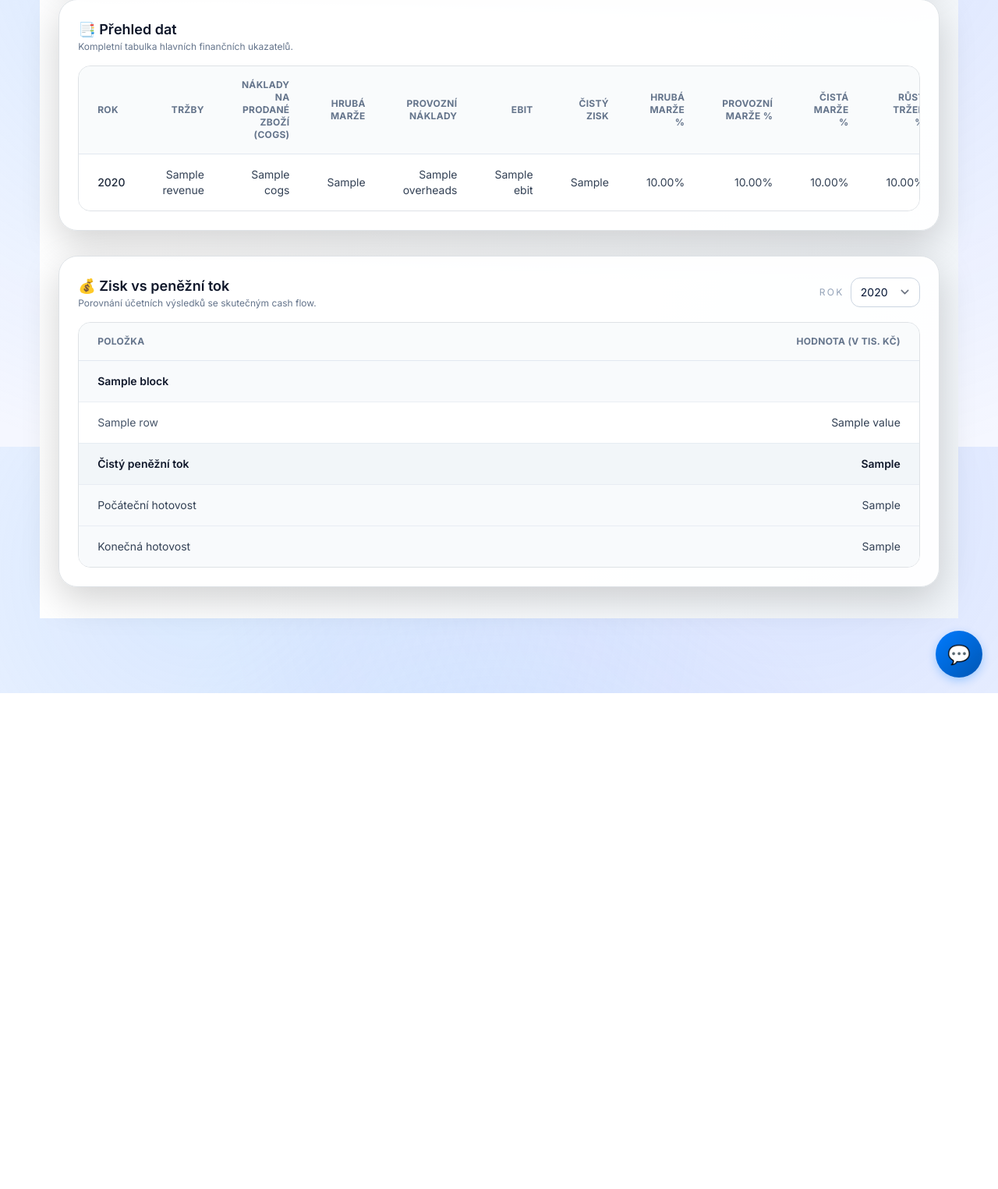
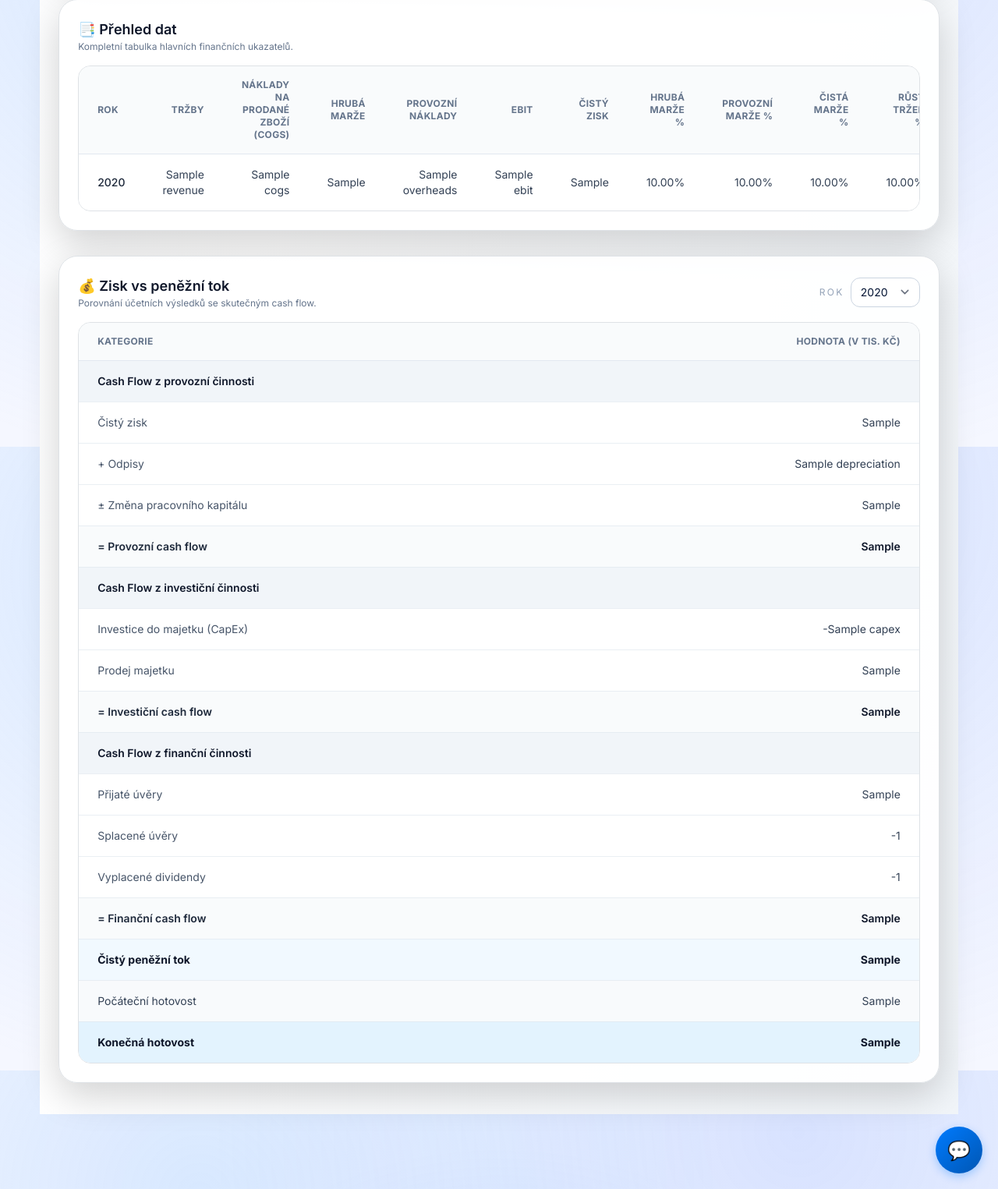
Before and after one commit to bodichek/scb_ai_refactor, a Django app: template templates/dashboard/index.html in a window 1280 px wide. Shown: the part 3427-4952 px from the top of the page at 78% size. Before the commit the page ends 4316 px from the top, so only its background shows below. Run offline with Django 5.2, Linux system fonts and the light colour scheme; the template is opened without the code that fills it: most values are stand-ins (such as "Sample title", 1, 10 or a date in 2020); parts of the project's set-up code (start-up, migrations or seed data) failed here and were passed over; some libraries are stand-ins or nearby versions.

Commit message:
Redesign tabulky 'Zisk vs peněžní tok' - čistší struktura
Změny:
1. Přepracován template cashflow_table.html podle Tailwind stylu
2. Změna z cashflow_table (blocks/rows) na přímé cashflow objekty
3. Struktura tabulky:
   - Cash Flow z provozní činnosti
     * Čistý zisk
     * + Odpisy
     * ± Změna pracovního kapitálu
     * = Provozní cash flow

   - Cash Flow z investiční činnosti
     * Investice do majetku (CapEx)
     * Prodej majetku
     * = Investiční cash flow

   - Cash Flow z finanční činnosti
     * Přijaté úvěry
     * Splacené úvěry
     * Vyplacené dividendy
     * = Finanční cash flow

   - Celkový součet:
     * Čistý peněžní tok
     * Počáteční hotovost
     * Konečná hotovost

4. Design vylepšení:
   - Kategorie mají tmavší pozadí (bg-slate-100/95)
   - Subpoložky jsou odsazeny (pl-8)
   - Mezivýsledky mírně zvýrazněny (pl-6, font-semibold)
   - Konečné součty zvýrazněny modrým pozadím (bg-sky-50/90, bg-sky-100/90)
   - Záporné hodnoty mají mínus prefix (CapEx, splacené úvěry, dividendy)

Všechny hodnoty přichází z calculate_cashflow() funkce, která již
byla opravena v předchozích commitech.

🤖 Generated with Claude Code
Co-Authored-By: Claude <noreply@anthropic.com>

```diff
--- a/templates/dashboard/partials/cashflow_table.html
+++ b/templates/dashboard/partials/cashflow_table.html
@@ -1,59 +1,84 @@
 {% load custom_tags %}
-{% if cashflow_table %}
+{% if cashflow %}
 <table class="min-w-full divide-y divide-slate-200 text-sm">
   <thead class="bg-slate-50/80 text-slate-500 uppercase tracking-wide text-xs">
     <tr>
-      <th class="px-4 py-3 text-left">Položka</th>
+      <th class="px-4 py-3 text-left">Kategorie</th>
       <th class="px-4 py-3 text-right">Hodnota (v tis. Kč)</th>
     </tr>
   </thead>
   <tbody class="divide-y divide-slate-200/70 bg-white/90">
-    {% for block in cashflow_table %}
-    <tr class="bg-slate-50/90 text-slate-900 font-semibold">
-      <td class="px-4 py-3" colspan="2">{{ block.title }}</td>
+    <!-- Provozní činnost -->
+    <tr class="bg-slate-100/95 text-slate-900 font-semibold">
+      <td class="px-4 py-3" colspan="2">Cash Flow z provozní činnosti</td>
     </tr>
-    {% for row in block.rows %}
     <tr>
-      <td class="px-4 py-3 text-slate-600">{{ row.label }}</td>
-      <td class="px-4 py-3 text-right {% if row.highlight %}font-semibold text-slate-900{% else %}text-slate-700{% endif %}">
-        {% if row.value is not None %}
-          {{ row.value|format_kc }}
-        {% else %}
-          <span class="text-slate-400">–</span>
-        {% endif %}
-      </td>
+      <td class="px-4 py-3 text-slate-600 pl-8">Čistý zisk</td>
+      <td class="px-4 py-3 text-right text-slate-700">{{ cashflow.net_profit|format_kc }}</td>
     </tr>
-    {% endfor %}
-    {% endfor %}
-    <tr class="bg-slate-100/90 font-semibold text-slate-900">
-      <td class="px-4 py-3">Čistý peněžní tok</td>
-      <td class="px-4 py-3 text-right">
-        {% if cashflow %}
-          {{ cashflow.net_cash_flow|format_kc }}
-        {% else %}
-          <span class="text-slate-400">–</span>
-        {% endif %}
-      </td>
+    <tr>
+      <td class="px-4 py-3 text-slate-600 pl-8">+ Odpisy</td>
+      <td class="px-4 py-3 text-right text-slate-700">{{ cashflow.depreciation|format_kc }}</td>
     </tr>
-    <tr class="bg-slate-50/90 text-slate-700">
-      <td class="px-4 py-3">Počáteční hotovost</td>
-      <td class="px-4 py-3 text-right">
-        {% if cashflow %}
-          {{ cashflow.cash_begin|format_kc }}
-        {% else %}
-          <span class="text-slate-400">–</span>
-        {% endif %}
-      </td>
+    <tr>
+      <td class="px-4 py-3 text-slate-600 pl-8">± Změna pracovního kapitálu</td>
+      <td class="px-4 py-3 text-right text-slate-700">{{ cashflow.working_capital_change|format_kc }}</td>
     </tr>
-    <tr class="bg-slate-50/90 text-slate-700">
-      <td class="px-4 py-3">Konečná hotovost</td>
-      <td class="px-4 py-3 text-right">
-        {% if cashflow %}
-          {{ cashflow.cash_end|format_kc }}
-        {% else %}
-          <span class="text-slate-400">–</span>
-        {% endif %}
-      </td>
+    <tr class="bg-slate-50/80">
+      <td class="px-4 py-3 font-semibold text-slate-800 pl-6">= Provozní cash flow</td>
+      <td class="px-4 py-3 text-right font-semibold text-slate-900">{{ cashflow.operating_cf|format_kc }}</td>
+    </tr>
+
+    <!-- Investiční činnost -->
+    <tr class="bg-slate-100/95 text-slate-900 font-semibold">
+      <td class="px-4 py-3" colspan="2">Cash Flow z investiční činnosti</td>
+    </tr>
+    <tr>
+      <td class="px-4 py-3 text-slate-600 pl-8">Investice do majetku (CapEx)</td>
+      <td class="px-4 py-3 text-right text-slate-700">-{{ cashflow.capex|format_kc }}</td>
+    </tr>
+    <tr>
+      <td class="px-4 py-3 text-slate-600 pl-8">Prodej majetku</td>
+      <td class="px-4 py-3 text-right text-slate-700">{{ cashflow.asset_sales|format_kc }}</td>
+    </tr>
+    <tr class="bg-slate-50/80">
+      <td class="px-4 py-3 font-semibold text-slate-800 pl-6">= Investiční cash flow</td>
+      <td class="px-4 py-3 text-right font-semibold text-slate-900">{{ cashflow.investing_cf|format_kc }}</td>
+    </tr>
+
+    <!-- Finanční činnost -->
+    <tr class="bg-slate-100/95 text-slate-900 font-semibold">
+      <td class="px-4 py-3" colspan="2">Cash Flow z finanční činnosti</td>
+    </tr>
+    <tr>
+      <td class="px-4 py-3 text-slate-600 pl-8">Přijaté úvěry</td>
+      <td class="px-4 py-3 text-right text-slate-700">{{ cashflow.loans_received|format_kc }}</td>
+    </tr>
+    <tr>
+      <td class="px-4 py-3 text-slate-600 pl-8">Splacené úvěry</td>
+      <td class="px-4 py-3 text-right text-slate-700">-{{ cashflow.loans_repaid|format_kc }}</td>
+    </tr>
+    <tr>
+      <td class="px-4 py-3 text-slate-600 pl-8">Vyplacené dividendy</td>
+      <td class="px-4 py-3 text-right text-slate-700">-{{ cashflow.dividends_paid|format_kc }}</td>
+    </tr>
+    <tr class="bg-slate-50/80">
+      <td class="px-4 py-3 font-semibold text-slate-800 pl-6">= Finanční cash flow</td>
+      <td class="px-4 py-3 text-right font-semibold text-slate-900">{{ cashflow.financing_cf|format_kc }}</td>
+    </tr>
+
+    <!-- Celkový součet -->
+    <tr class="bg-sky-50/90 border-t-2 border-sky-200">
+      <td class="px-4 py-3 font-bold text-slate-900">Čistý peněžní tok</td>
+      <td class="px-4 py-3 text-right font-bold text-slate-900">{{ cashflow.net_cash_flow|format_kc }}</td>
+    </tr>
+    <tr class="bg-slate-50/90">
+      <td class="px-4 py-3 text-slate-700">Počáteční hotovost</td>
+      <td class="px-4 py-3 text-right text-slate-700">{{ cashflow.cash_begin|format_kc }}</td>
+    </tr>
+    <tr class="bg-sky-100/90 border-t border-sky-200">
+      <td class="px-4 py-3 font-bold text-slate-900">Konečná hotovost</td>
+      <td class="px-4 py-3 text-right font-bold text-slate-900">{{ cashflow.cash_end|format_kc }}</td>
     </tr>
   </tbody>
 </table>
```
